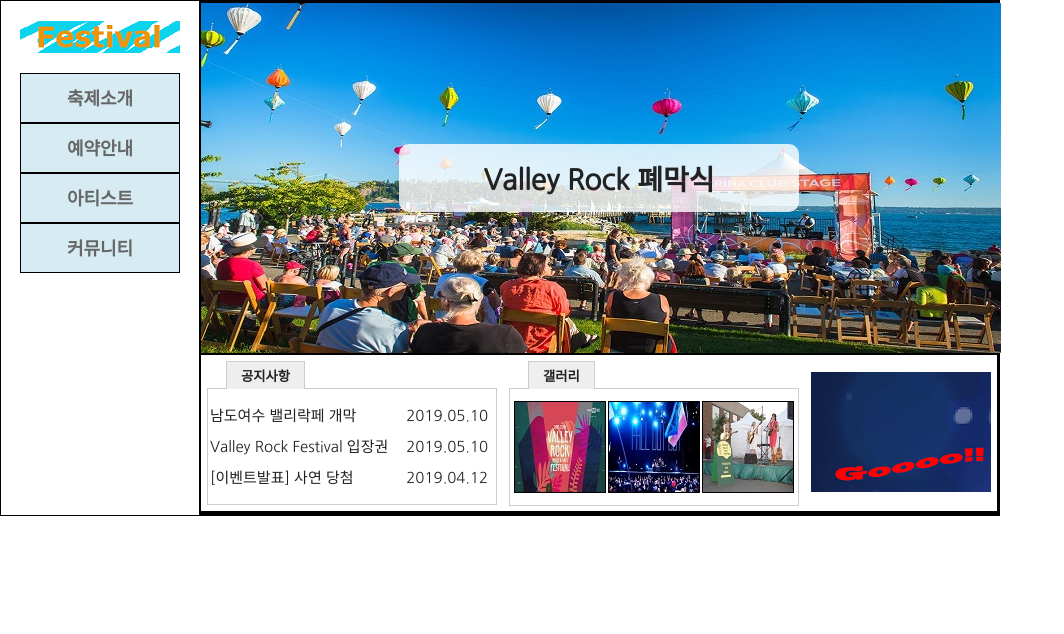
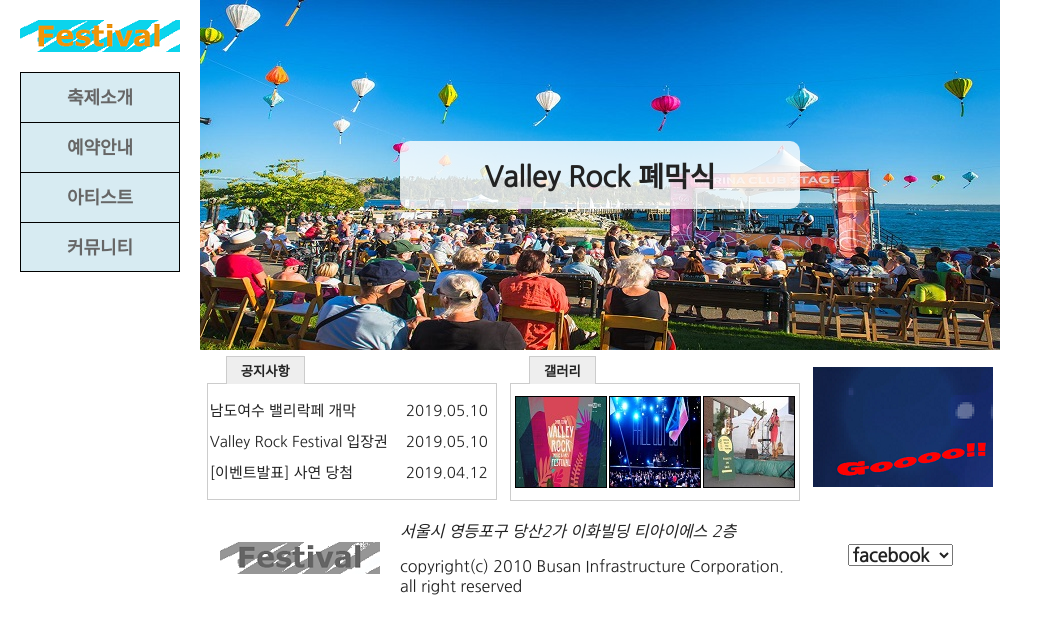
Before and after one commit to arenneu/0618_Valleyfesta_Mainpage, a plain HTML site: page index.html in a window 1280 px wide. Shown: the whole page, without its empty margins (0-1064 px from the left). Drawn offline with Linux system fonts and the light colour scheme.

Commit message:
작업완료

```diff
--- a/index.html
+++ b/index.html
@@ -82,7 +82,28 @@
 
             </div> <!-- div#contents -->
 
-            <footer id="footer">
+            <footer id="footer" class="flexContainer">
+                <div id="footerlogo">
+                    <a href="#"><img src="images/Logo_footer_01_160x32.png" alt="푸터로고"></a>
+                </div> <!-- div#footerlogo-->
+
+                <div id="companyInfo">
+                    <address>서울시 영등포구 당산2가 이화빌딩 티아이에스 2층</address>
+                    <div>
+                        <p>copyright(c) 2010 Busan Infrastructure Corporation. <br> all right reserved </p>
+                    </div>
+
+                </div>
+
+                <div id="familysite">
+                <select>
+                    <option>facebook</option>
+                    <option>instagram</option>
+                    <option>twitter</option>
+
+                </select>
+
+                </div>
 
             </footer> <!-- footer#footer -->
         </main>
--- a/style/style.css
+++ b/style/style.css
@@ -45,8 +45,8 @@ nav#gnb a{
     display: inline-block;
 }
 
-li.mainLi:not(last-child) a{
-    border-bottom: none;
+li.mainLi:not(:last-child) a{
+    border-bottom: none !important;
 }
 
 /* header#header */
@@ -146,3 +146,32 @@ div#contents{
 }
 
 /* div#contents */
+
+/* footer#footer */
+
+div#companyInfo{
+    -webkit-flex: 1;
+    -moz-flex: 1;
+    -ms-flex: 1;
+    -o-flex: 1;
+    flex: 1;
+}
+
+#footer address{
+    height: 50px;
+    line-height: 50px;
+}
+
+div#footerlogo, div#familysite{
+    width: 200px;
+    height: 100px;
+    text-align: center;
+    line-height: 100px;
+}
+
+div#familysite select{
+    font-size: 18px;
+    font-weight: bold;
+}
+
+/* footer#footer */
--- a/style/style_reset.css
+++ b/style/style_reset.css
@@ -43,12 +43,12 @@ img {
 
 /* border */
 
-div#wrap{ border: 1px solid #000; }
+/*div#wrap{ border: 1px solid #000; }*/
 /*header#header{ border: 1px solid #000; }*/
 /*nav#gnb{ border: 1px solid #000; }*/
-main#main{ border: 1px solid #000; }
-div#slide{ border: 1px solid #000; }
-div#contents{ border: 1px solid #000; }
-footer#footer{ border: 1px solid #000; }
+/*main#main{ border: 1px solid #000; }*/
+/*div#slide{ border: 1px solid #000; }*/
+/*div#contents{ border: 1px solid #000; }*/
+/*footer#footer{ border: 1px solid #000; }*/
 
 /* border */
```
Lines whose indentation alone changed are shown as unchanged.
